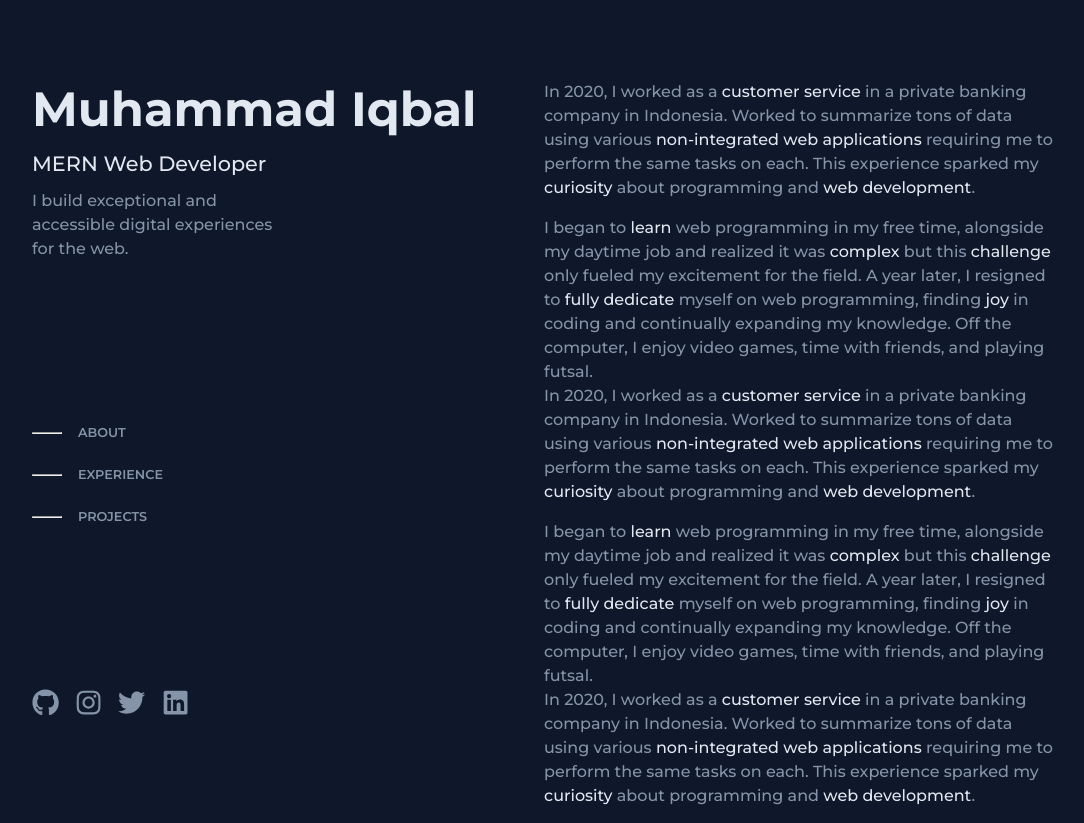
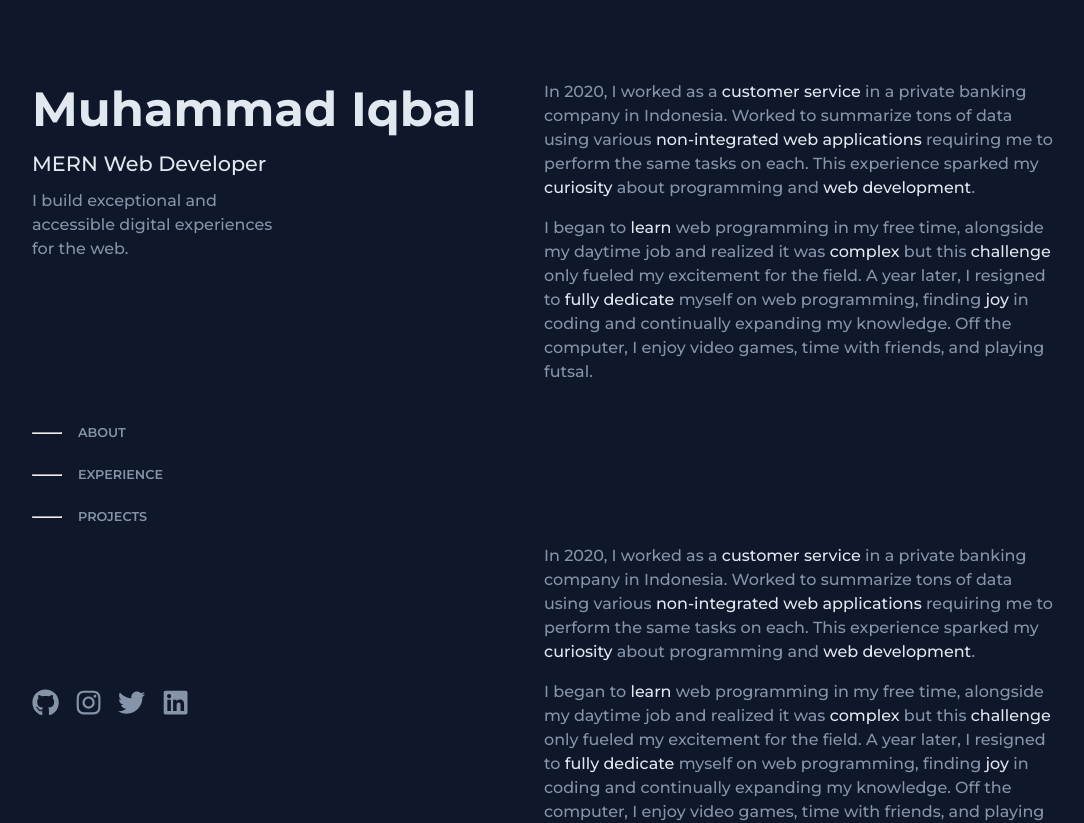
Before and after one commit to hellofromiqbal/react-porto, a React (Create React App) app: page / in a window 1280 px wide. Shown: the top 823 px of the page, without its empty margins (96-1180 px from the left). Built offline with nearby package versions, Linux system fonts and the light colour scheme.

Commit message:
adjust app header positioning & app main flex gap

```diff
--- a/src/App.module.css
+++ b/src/App.module.css
@@ -23,6 +23,9 @@
 .AppMain {
   flex-basis: 50%;
   padding: 5rem 0;
+  display: flex;
+  flex-direction: column;
+  gap: 10rem;
 }
 
 
@@ -35,11 +38,13 @@
   .AppHeader {
     flex-basis: 100%;
     padding: 5rem 0 3rem 0;
+    position: inherit;
   }
 
   .AppMain {
     flex-basis: 100%;
     padding: 3rem 0;
+    gap: 8rem;
   }
 }
 
@@ -50,9 +55,11 @@
 
   .AppHeader {
     padding: 3rem 0;
+    position: inherit;
   }
 
   .AppMain {
     padding: 3rem 0;
+    gap: 4rem;
   }
 }
```
